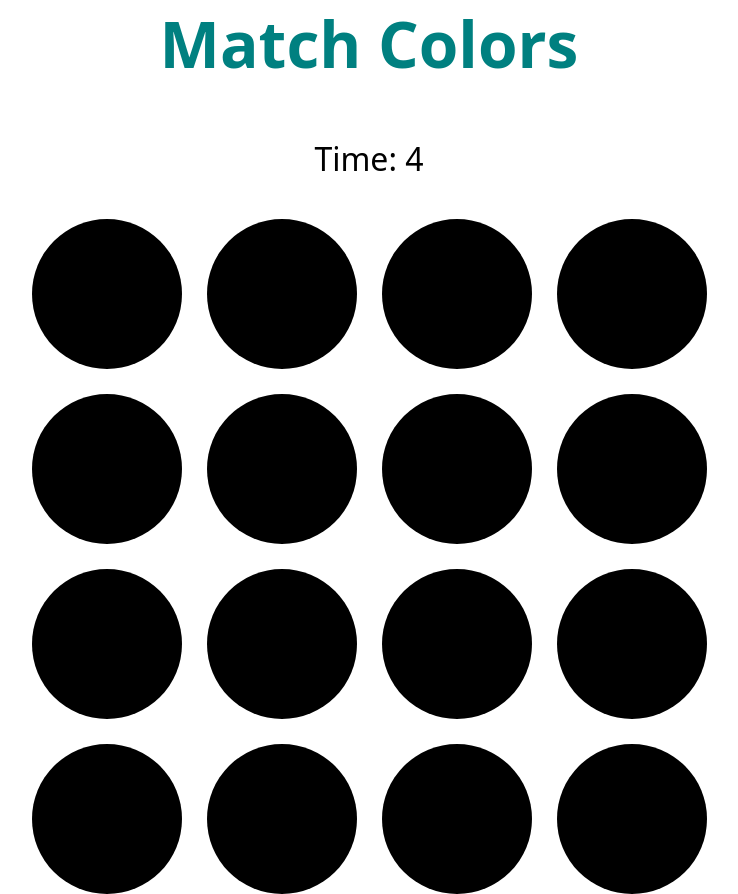
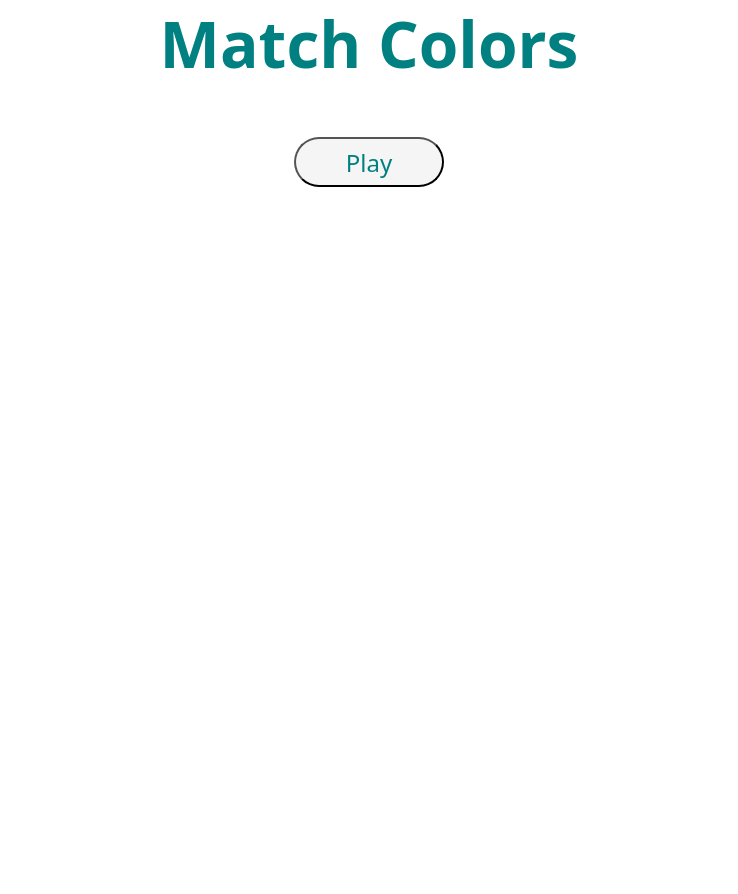
Before and after one commit to lordeadroid/match-colors, a React (Create React App) app: page / in a window 1280 px wide. Shown: the whole page, without its empty margins (271-1009 px from the left). After the commit the page ends 800 px from the top, so only its background shows below. Built offline with nearby package versions, Linux system fonts and the light colour scheme.

Commit message:
Added home page

```diff
--- a/public/index.html
+++ b/public/index.html
@@ -24,7 +24,7 @@
       work correctly both with client-side routing and a non-root public URL.
       Learn how to configure a non-root public URL by running `npm run build`.
     -->
-    <title>React App</title>
+    <title>Match Colors</title>
   </head>
   <body>
     <noscript>You need to enable JavaScript to run this app.</noscript>
--- a/src/App.js
+++ b/src/App.js
@@ -1,7 +1,7 @@
-import Game from './game';
+import HomePage from './home-page';
 
 const App = () => {
-  return <Game />;
+  return <HomePage />;
 };
 
 export default App;
--- a/src/game.jsx
+++ b/src/game.jsx
@@ -42,13 +42,7 @@ const Game = () => {
     if (click.length === 2) return check();
   };
 
-  return (
-    <div className="container">
-      <h1>Match Colors</h1>
-      <CountDown />
-      <Cells cellDetails={cellDetails} handleClick={handleClick} />
-    </div>
-  );
+  return <Cells cellDetails={cellDetails} handleClick={handleClick} />;
 };
 
 export default Game;
--- /dev/null
+++ b/src/home-page.jsx
@@ -0,0 +1,29 @@
+import React, { useState } from 'react';
+import Game from './game';
+import CountDown from './counter';
+
+const HomePage = () => {
+  const [clicked, setClicked] = useState(false);
+
+  const handleClick = () => {
+    setClicked(true);
+  };
+
+  const insideItem = clicked ? (
+    <React.Fragment>
+      <CountDown />
+      <Game />
+    </React.Fragment>
+  ) : (
+    <input type="button" value="Play" id="play-button" onClick={handleClick} />
+  );
+
+  return (
+    <div className="container">
+      <h1>Match Colors</h1>
+      {insideItem}
+    </div>
+  );
+};
+
+export default HomePage;
--- a/src/index.css
+++ b/src/index.css
@@ -42,3 +42,14 @@ p {
   width: 150px;
   border-radius: 50%;
 }
+
+#play-button {
+  width: 150px;
+  height: 50px;
+  font-size: 1.5em;
+  color: teal;
+  font-weight: 500;
+  background-color: whitesmoke;
+  border-radius: 25px;
+  align-self: center;
+}
```
